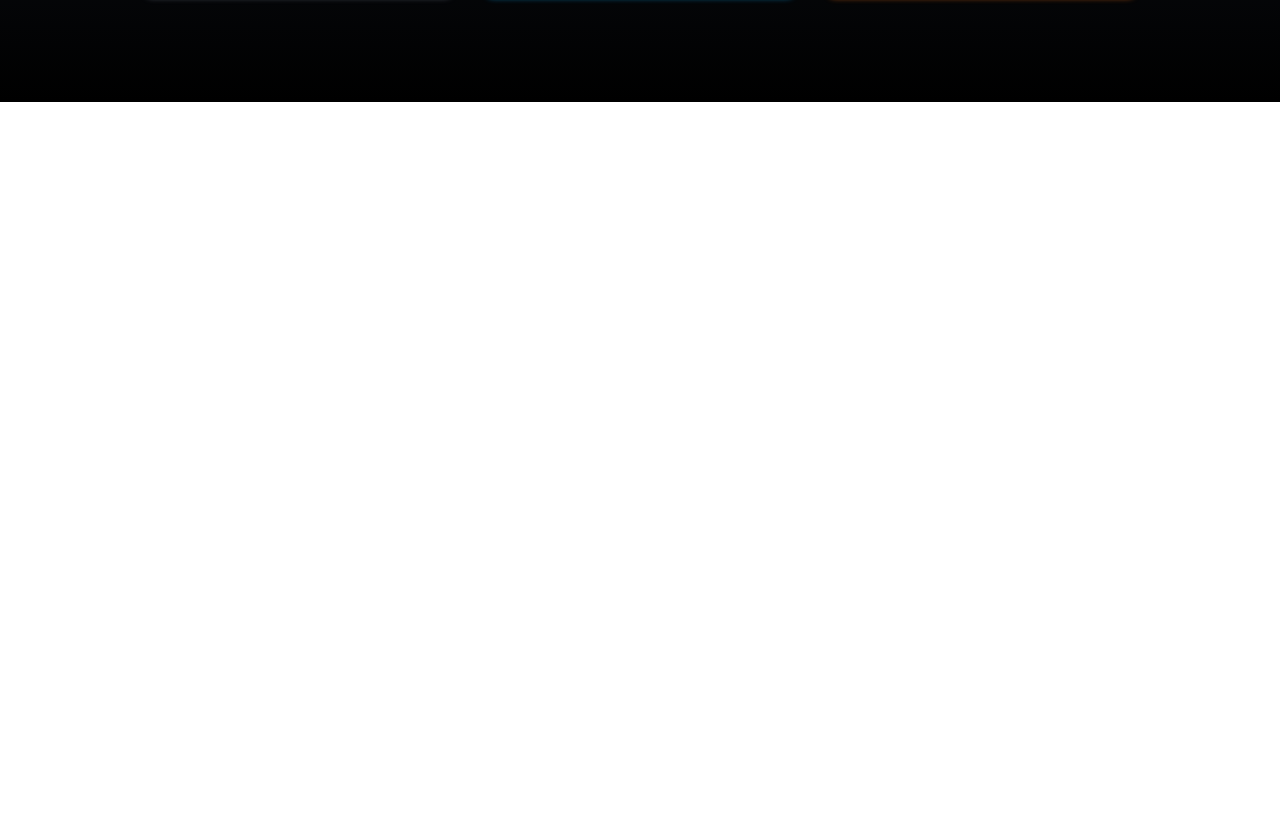
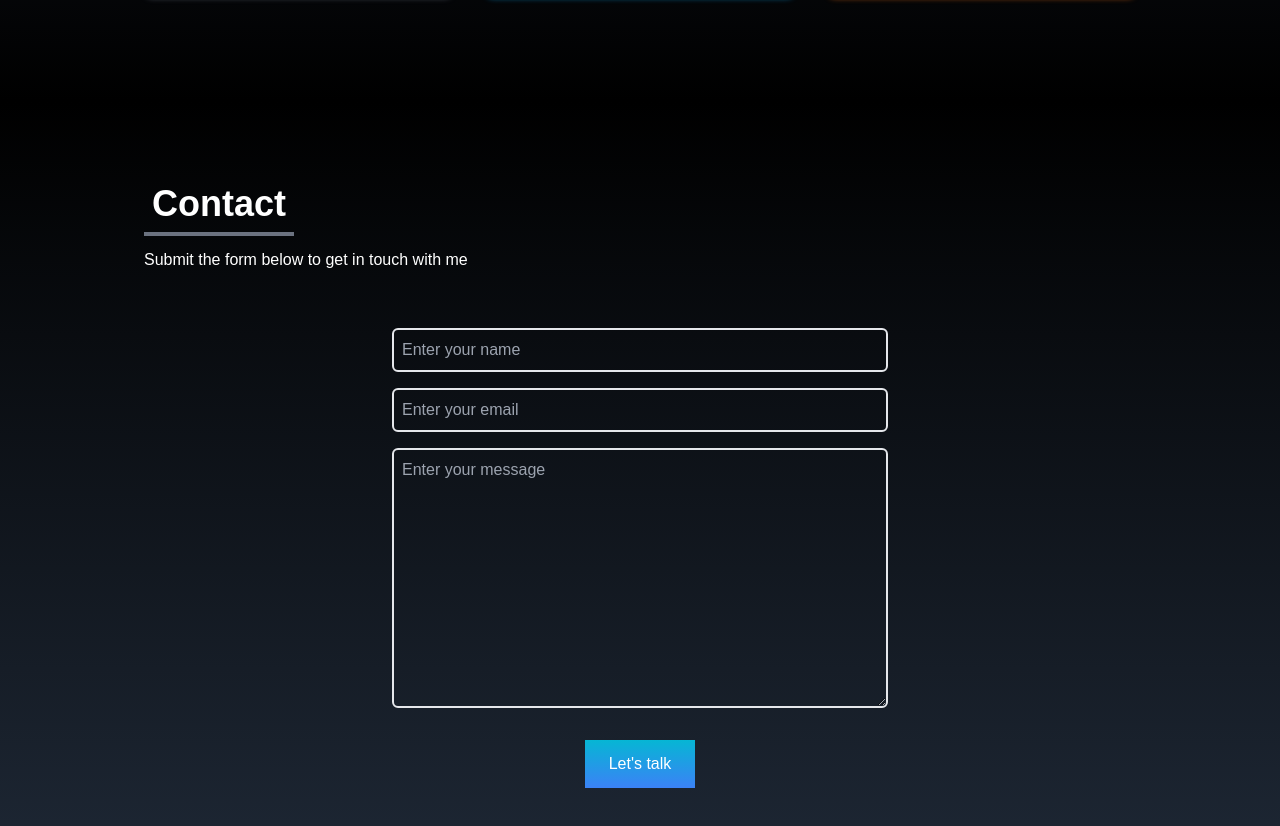
Before and after one commit to DIdaniel/project-app, a React (Create React App) app: page / in a window 1280 px wide. Shown: the part 3098-3924 px from the top of the page. Before the commit the page ends 3200 px from the top, so only its background shows below. Built offline with nearby package versions, Linux system fonts and the light colour scheme; a web font is replaced by a local one.

Commit message:
:hammer: add Contact page _ not connected backend

```diff
--- a/src/App.tsx
+++ b/src/App.tsx
@@ -1,6 +1,7 @@
 import React from "react";
 import {
   About,
+  Contact,
   Experience,
   HeroSection,
   Navbar,
@@ -22,6 +23,7 @@
       <About />
       <Project />
       <Experience />
+      <Contact />
     </div>
   );
 }
--- /dev/null
+++ b/src/components/Contact/Contact.tsx
@@ -0,0 +1,56 @@
+import React from "react";
+
+type ContactProps = {
+  //
+};
+
+export const Contact = (props: ContactProps) => {
+  /** Property */
+  const { ...others } = props;
+
+  /** Function */
+
+  /** Render */
+  return (
+    <div
+      className="w-full h-screen text-white p-4 bg-gradient-to-b from-black to-gray-800"
+      {...others}
+    >
+      <div className="flex flex-col justify-center max-w-screen-lg p-4 mx-auto w-full h-full">
+        <div className="pb-8">
+          <p className="inline p-2 text-4xl font-bold border-b-4 border-gray-500">
+            Contact
+          </p>
+          <p className="py-6">Submit the form below to get in touch with me</p>
+        </div>
+
+        <div className="flex justify-center items-center">
+          <form action="" className="flex flex-col w-full md:w-1/2">
+            <input
+              type="text"
+              name="text"
+              placeholder="Enter your name"
+              className="p-2 border-2 bg-transparent rounded-md text-white focus:outline-none"
+            />
+            <input
+              type="text"
+              name="email"
+              placeholder="Enter your email"
+              className="p-2 my-4 border-2 bg-transparent rounded-md text-white focus:outline-none"
+            />
+            <textarea
+              name="message"
+              rows={10}
+              placeholder="Enter your message"
+              className="p-2 border-2 bg-transparent rounded-md text-white focus:outline-none"
+            ></textarea>
+
+            <button className="flex item-center rouned-md text-white bg-gradient-to-b from-cyan-500 to-blue-500 px-6 py-3 my-8 mx-auto hover:scale-110 duration-300">
+              Let's talk
+            </button>
+          </form>
+        </div>
+      </div>
+    </div>
+  );
+};
--- /dev/null
+++ b/src/components/Contact/index.ts
@@ -0,0 +1 @@
+export * from "./Contact";
--- a/src/components/index.ts
+++ b/src/components/index.ts
@@ -4,3 +4,4 @@
 export * from "./About";
 export * from "./Project";
 export * from "./Experience";
+export * from "./Contact";
```
